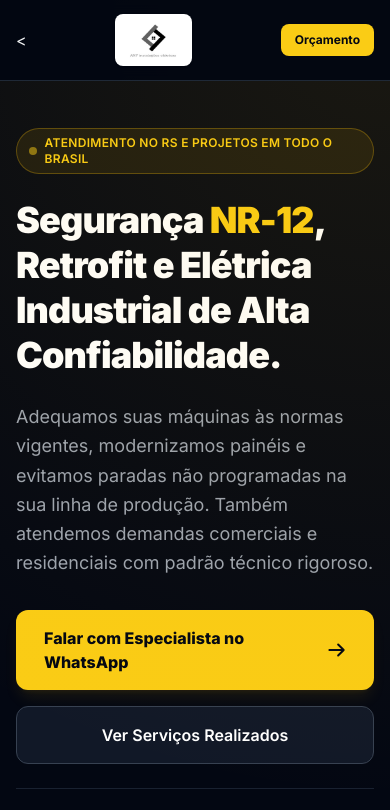
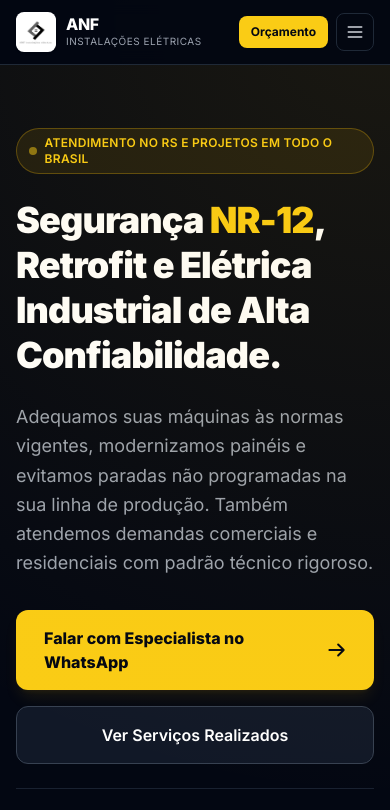
Before and after one commit to antoniocarlosm236-art/site-anf, a plain HTML site: page index.html in a window 390 px wide. Shown: the top 810 px of the page. Drawn offline with nearby package versions, Linux system fonts and the light colour scheme.

Commit message:
Update index.html

```diff
--- a/index.html
+++ b/index.html
@@ -26,19 +26,22 @@
 </head>
 <body class="bg-gray-950 text-gray-100 font-sans antialiased">
 
-  <!-- Navbar -->
+ <!-- Navbar Responsiva -->
   <header class="fixed w-full top-0 z-50 bg-gray-950/95 backdrop-blur border-b border-gray-800">
-    <div class="max-w-6xl mx-auto px-4 sm:px-6 h-20 flex items-center justify-between">
-      <<a href="#" class="flex items-center gap-3">
-        <div class="bg-white rounded-lg px-2.5 py-1.5 shadow flex items-center justify-center">
-          <img src="logo-anf.png" alt="ANF Instalações Elétricas" class="h-10 w-auto object-contain">
+    <div class="max-w-6xl mx-auto px-4 sm:px-6 h-16 md:h-20 flex items-center justify-between gap-2">
+
+      <!-- Logo + Nome da Empresa -->
+      <a href="#" class="flex items-center gap-2.5 min-w-0">
+        <div class="w-10 h-10 md:w-11 md:h-11 bg-white rounded-lg p-1 shadow shrink-0 flex items-center justify-center overflow-hidden">
+          <img src="logo-anf.png" alt="ANF Instalações Elétricas" class="w-full h-full object-contain scale-125">
         </div>
-        <div class="hidden sm:block">
-          <span class="font-extrabold text-lg tracking-tight text-white block leading-none">ANF</span>
-          <span class="text-xs text-gray-400 tracking-wider uppercase">Instalações Elétricas</span>
+        <div class="truncate">
+          <span class="font-extrabold text-base md:text-lg tracking-tight text-white block leading-none">ANF</span>
+          <span class="text-[10px] md:text-xs text-gray-400 tracking-wider uppercase block truncate mt-0.5">Instalações Elétricas</span>
         </div>
       </a>
 
+      <!-- Menu Desktop -->
       <nav class="hidden md:flex items-center gap-8 text-sm font-medium text-gray-300">
         <a href="#especialidades" class="hover:text-nrYellow transition">Especialidades</a>
         <a href="#obras" class="hover:text-nrYellow transition">Obras & Projetos</a>
@@ -48,12 +51,29 @@
         </a>
       </nav>
 
-      <a href="#orcamento" class="md:hidden bg-nrYellow text-gray-950 font-bold text-xs px-3.5 py-2 rounded-lg">
-        Orçamento
+      <!-- Ações Mobile (Botão Orçamento + Menu Hambúrguer) -->
+      <div class="flex items-center gap-2 md:hidden shrink-0">
+        <a href="#orcamento" class="bg-nrYellow text-gray-950 font-bold text-xs px-3 py-2 rounded-lg shadow-sm">
+          Orçamento
+        </a>
+        <button id="menuBtn" type="button" aria-label="Abrir menu" class="p-2 rounded-lg text-gray-300 hover:text-white hover:bg-gray-800 border border-gray-800 transition">
+          <svg class="w-5 h-5" fill="none" stroke="currentColor" viewBox="0 0 24 24">
+            <path stroke-linecap="round" stroke-linejoin="round" stroke-width="2" d="M4 6h16M4 12h16M4 18h16"/>
+          </svg>
+        </button>
+      </div>
+    </div>
+
+    <!-- Menu Dropdown Mobile -->
+    <div id="mobileMenu" class="hidden md:hidden bg-gray-900 border-b border-gray-800 px-4 py-4 space-y-3">
+      <a href="#especialidades" onclick="document.getElementById('mobileMenu').classList.add('hidden')" class="block text-sm font-medium text-gray-200 hover:text-nrYellow py-1">Especialidades</a>
+      <a href="#obras" onclick="document.getElementById('mobileMenu').classList.add('hidden')" class="block text-sm font-medium text-gray-200 hover:text-nrYellow py-1">Obras & Projetos</a>
+      <a href="#diferenciais" onclick="document.getElementById('mobileMenu').classList.add('hidden')" class="block text-sm font-medium text-gray-200 hover:text-nrYellow py-1">Diferenciais</a>
+      <a href="#orcamento" onclick="document.getElementById('mobileMenu').classList.add('hidden')" class="block text-center bg-nrYellow text-gray-950 font-bold text-sm py-2.5 rounded-lg mt-2">
+        Falar no WhatsApp
       </a>
     </div>
   </header>
-
   <!-- Hero Section -->
   <section class="pt-32 pb-20 md:pt-40 md:pb-28 px-4 sm:px-6 relative overflow-hidden">
     <div class="absolute inset-0 bg-[radial-gradient(circle_at_top_right,_var(--tw-gradient-stops))] from-yellow-500/10 via-transparent to-transparent pointer-events-none"></div>
@@ -335,6 +355,9 @@
         document.getElementById('leadForm').reset();
       }, 300);
     });
+     document.getElementById('menuBtn').addEventListener('click', function() {
+      document.getElementById('mobileMenu').classList.toggle('hidden');
+    });
   </script>
 </body>
 </html>
```
